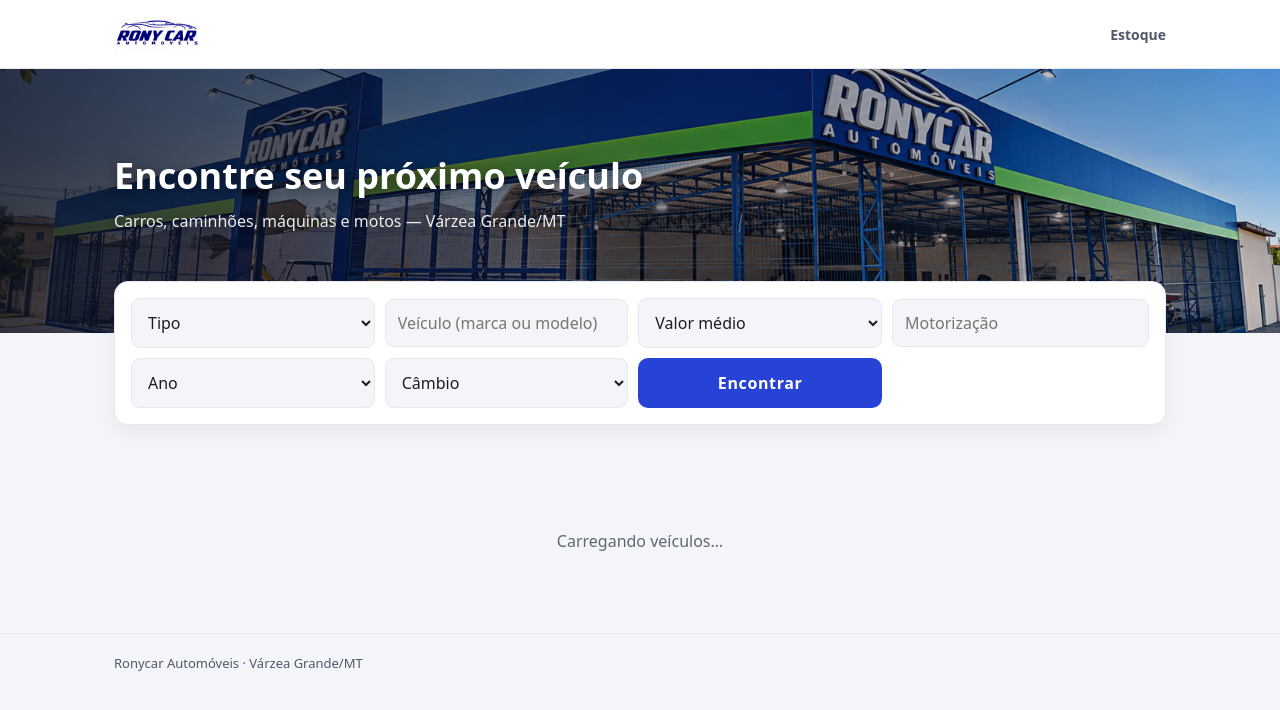
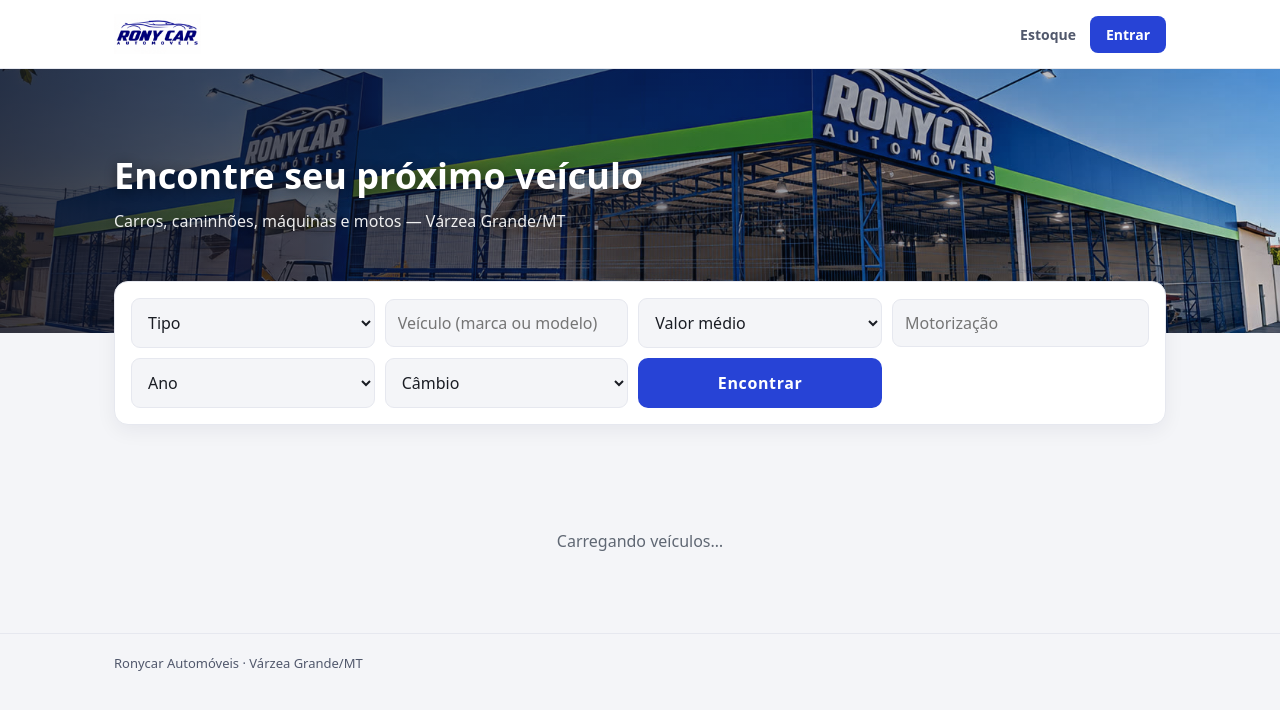
Before and after one commit to pabloolacerda-creator/ronycar, a plain HTML site: page index.html in a window 1280 px wide. Drawn offline with Linux system fonts and the light colour scheme; a script that the page names is missing.

Commit message:
botao Entrar no cabecalho

```diff
--- a/assets/css/styles.css
+++ b/assets/css/styles.css
@@ -115,7 +115,10 @@ button, input, select, textarea {
 .topo { background: var(--superficie); border-bottom: 1px solid var(--borda); }
 .topo-inner { display: flex; align-items: center; justify-content: space-between; padding-top: 14px; padding-bottom: 14px; }
 .topo .marca { font-size: 18px; }
+.nav { display: flex; align-items: center; gap: 14px; }
 .nav a { color: var(--grafite-2); font-size: 14px; font-weight: 600; }
+.btn-login { background: var(--azul); color: #fff !important; font-weight: 700; padding: 8px 16px; border-radius: 8px; }
+.btn-login:hover { background: var(--azul-escuro); }
 
 /* ===== Banner da fachada ===== */
 .banner {
--- a/index.html
+++ b/index.html
@@ -12,7 +12,7 @@
   <header class="topo">
     <div class="container topo-inner">
       <a class="marca" href="index.html"><img class="logo" src="assets/img/logo.png" alt="Ronycar Automóveis"></a>
-      <nav class="nav"><a href="#estoque">Estoque</a></nav>
+      <nav class="nav"><a href="#estoque">Estoque</a><a class="btn-login" href="admin.html">Entrar</a></nav>
     </div>
   </header>
 
```
Also changed, not shown: veiculo.html (+1 -1 lines).
